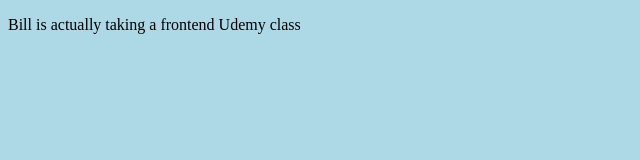
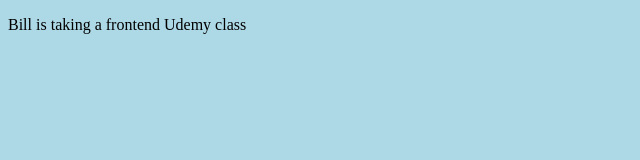
Before and after one commit to bill-donges/html-portfolio, a plain HTML site: page index.html in a window 1280 px wide. Shown: the full height of the page, 0-640 px from the left. Drawn offline with Linux system fonts and the light colour scheme.

Commit message:
removed a word

```diff
--- a/index.html
+++ b/index.html
@@ -8,7 +8,7 @@
     </head>
 
     <body>
-        <p>Bill is actually taking a frontend Udemy class</p>
+        <p>Bill is taking a frontend Udemy class</p>
     </body>
 
 </html>
```
